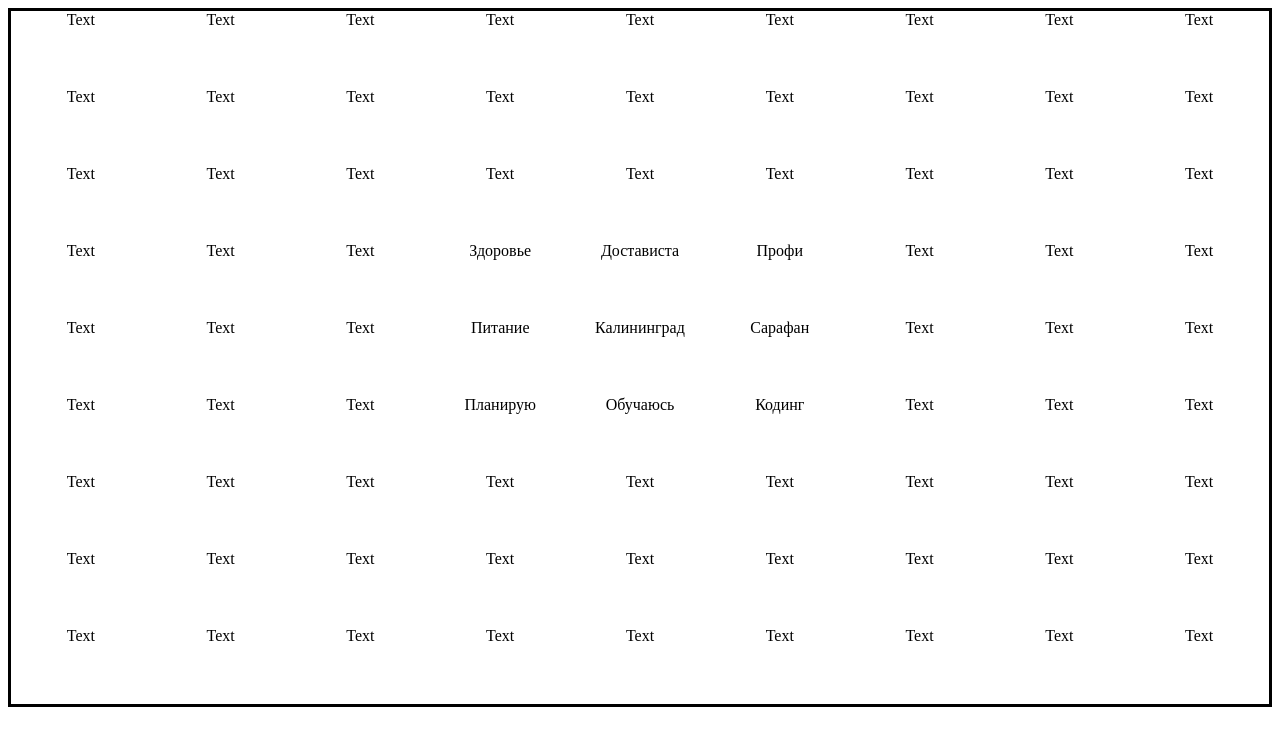
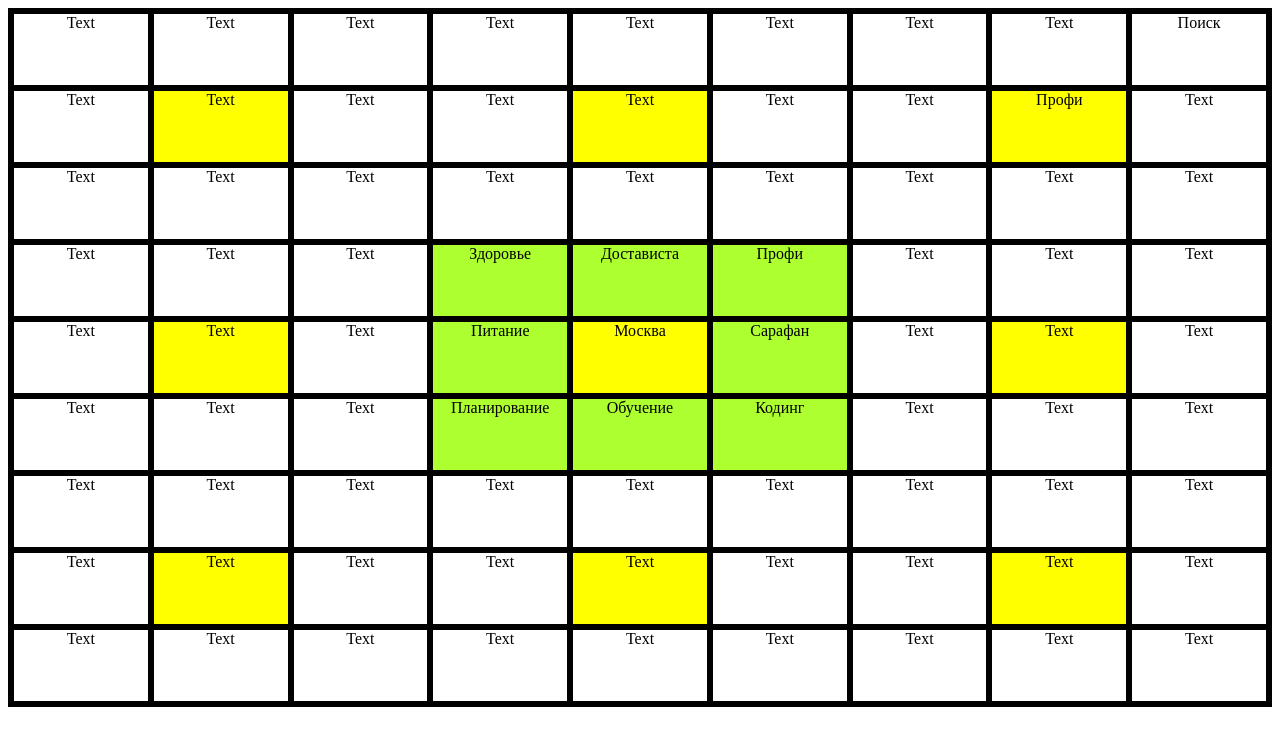
Before and after one commit to HDiman/lotos, a Django app: page / in a window 1280 px wide. Shown: the top 746 px of the page. Run offline with Django 4.2, Linux system fonts and the light colour scheme.

Commit message:
Start to fill right corner

```diff
--- a/my_lotos/main/static/main/css/grid.css
+++ b/my_lotos/main/static/main/css/grid.css
@@ -5,3 +5,15 @@
     grid-template-columns: repeat(9, 1fr);
     grid-template-rows: repeat(9, 77px);
 }
+
+.box {
+    border: solid;
+}
+
+.clr {
+    background-color: Yellow;
+}
+
+.mid_clr {
+    background-color: GreenYellow;
+}
--- a/my_lotos/main/templates/main/index.html
+++ b/my_lotos/main/templates/main/index.html
@@ -15,7 +15,7 @@
         <div class="box">Text</div>
         <div class="box">Text</div>
         <div class="box">Text</div>
-        <div class="box">Text</div>
+        <div class="box">{{item3_1}}</div>
         <div class="box">Text</div>
         <div class="box clr">Text</div>
         <div class="box">Text</div>
@@ -23,7 +23,7 @@
         <div class="box clr">Text</div>
         <div class="box">Text</div>
         <div class="box">Text</div>
-        <div class="box clr">Text</div>
+        <div class="box clr">{{item3_0}}</div>
         <div class="box">Text</div>
         <div class="box">Text</div>
         <div class="box">Text</div>
@@ -37,27 +37,27 @@
         <div class="box">Text</div>
         <div class="box">Text</div>
         <div class="box">Text</div>
-        <div class="box mid_clr">Здоровье</div>
-        <div class="box mid_clr">Достависта</div>
-        <div class="box mid_clr">Профи</div>
+        <div class="box mid_clr">{{item5_7}}</div>
+        <div class="box mid_clr">{{item5_8}}</div>
+        <div class="box mid_clr">{{item5_1}}</div>
         <div class="box">Text</div>
         <div class="box">Text</div>
         <div class="box">Text</div>
         <div class="box">Text</div>
         <div class="box clr">Text</div>
         <div class="box">Text</div>
-        <div class="box mid_clr">Питание</div>
+        <div class="box mid_clr">{{item5_6}}</div>
         <div class="box clr">{{item5_0}}</div>
-        <div class="box mid_clr">Сарафан</div>
+        <div class="box mid_clr">{{item5_2}}</div>
         <div class="box">Text</div>
         <div class="box clr">Text</div>
         <div class="box">Text</div>
         <div class="box">Text</div>
         <div class="box">Text</div>
         <div class="box">Text</div>
-        <div class="box mid_clr">Планирую</div>
-        <div class="box mid_clr">Обучаюсь</div>
-        <div class="box mid_clr">Кодинг</div>
+        <div class="box mid_clr">{{item5_5}}</div>
+        <div class="box mid_clr">{{item5_4}}</div>
+        <div class="box mid_clr">{{item5_3}}</div>
         <div class="box">Text</div>
         <div class="box">Text</div>
         <div class="box">Text</div>
--- a/my_lotos/main/views.py
+++ b/my_lotos/main/views.py
@@ -6,7 +6,18 @@ from django.shortcuts import render
 def index(request):
 
     data = {
-        'item5_0': 'Калининград',
+        'item5_0': 'Москва',
+        'item5_1': 'Профи',
+        'item5_2': 'Сарафан',
+        'item5_3': 'Кодинг',
+        'item5_4': 'Обучение',
+        'item5_5': 'Планирование',
+        'item5_6': 'Питание',
+        'item5_7': 'Здоровье',
+        'item5_8': 'Достависта',
+
+        'item3_0': 'Профи',
+        'item3_1': 'Поиск',
 
     }
 
```
